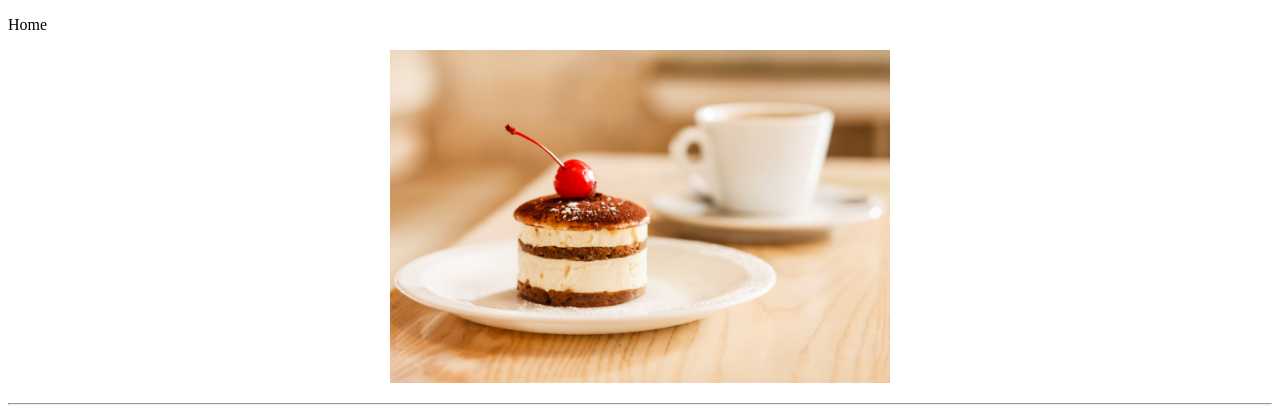
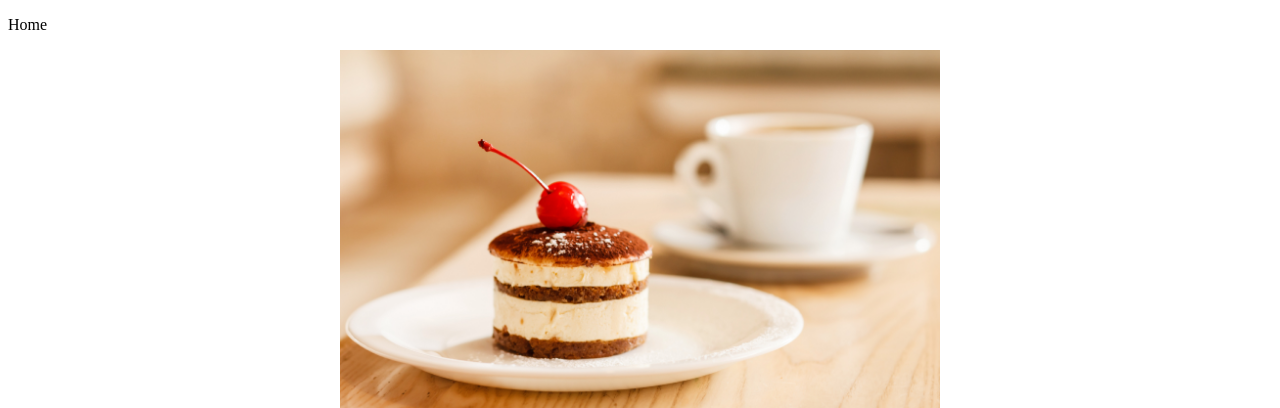
Before and after one commit to sanjay1806/cake-coffee, a plain HTML site: page index.html in a window 1280 px wide. Shown: the top 408 px of the page. Drawn offline with Linux system fonts and the light colour scheme.

Commit message:
Update index.html

```diff
--- a/index.html
+++ b/index.html
@@ -7,7 +7,7 @@
 <body>
 	<p>	Home </p>
 	<p align="center">
-		<img src="cake.jpg" width="500px">
+		<img src="cake.jpg" width="600px">
 	</p>
 	<hr>
 	<h1 align="center">Cake & Coffee</h1>
```
